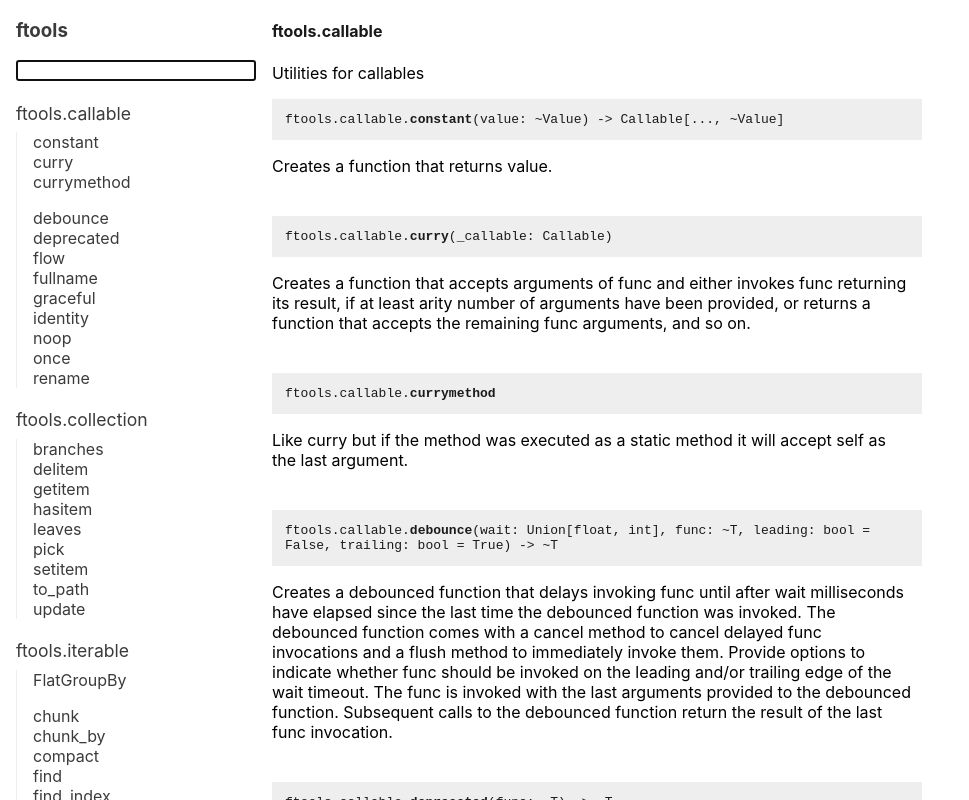
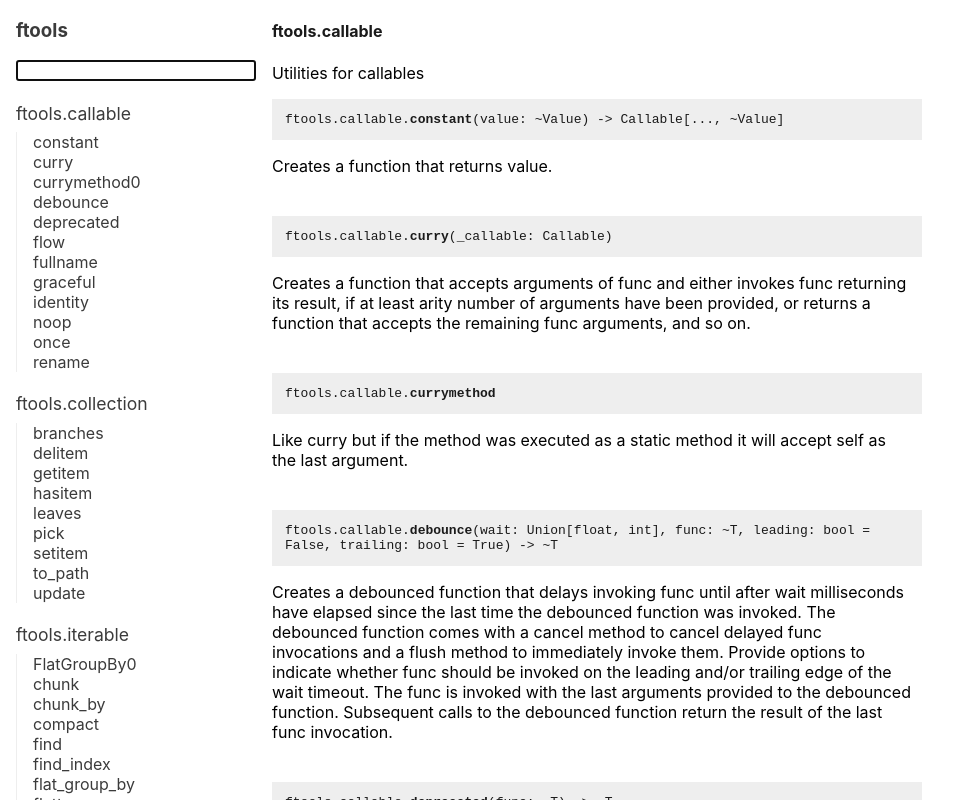
Before and after one commit to khealth/fptools, a React (Create React App) app in the folder docs_src/: page / in a window 1280 px wide. Shown: the whole page, without its empty margins (0-969 px from the left). Built offline with nearby package versions, Linux system fonts and the light colour scheme.

Commit message:
Render navigation menu only if item has members

```diff
--- a/docs_src/src/navigation.js
+++ b/docs_src/src/navigation.js
@@ -27,7 +27,7 @@ const NavigationMenuItem = ({ module, doc, filter }) => {
       <Tag className={active ? "active" : ""}>
         <a href={href}>{nameNode}</a>
       </Tag>
-      {doc.members && (
+      {doc.members && doc.members.length && (
         <NavigationMenu
           module={doc.name}
           members={doc.members}
```
